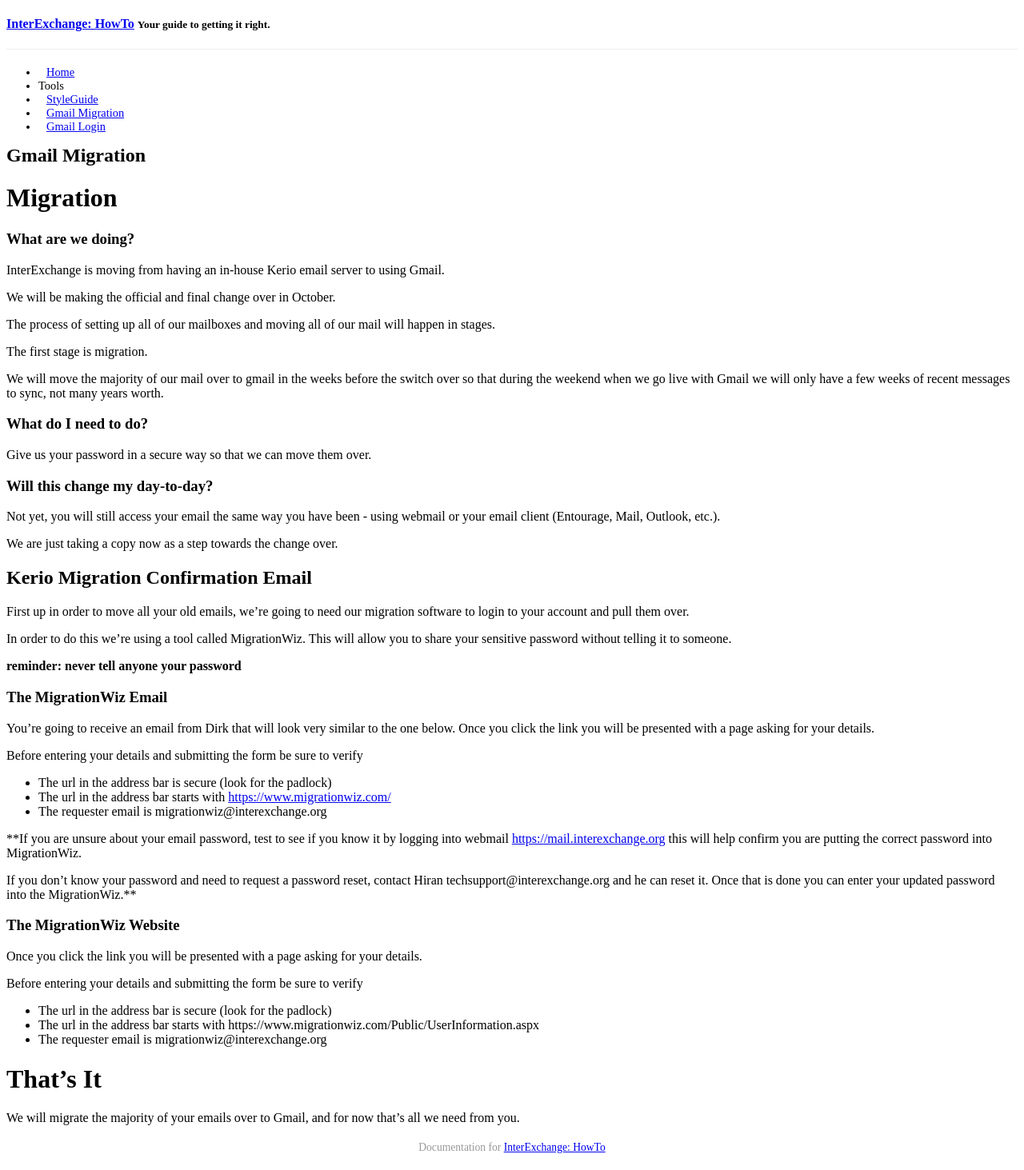
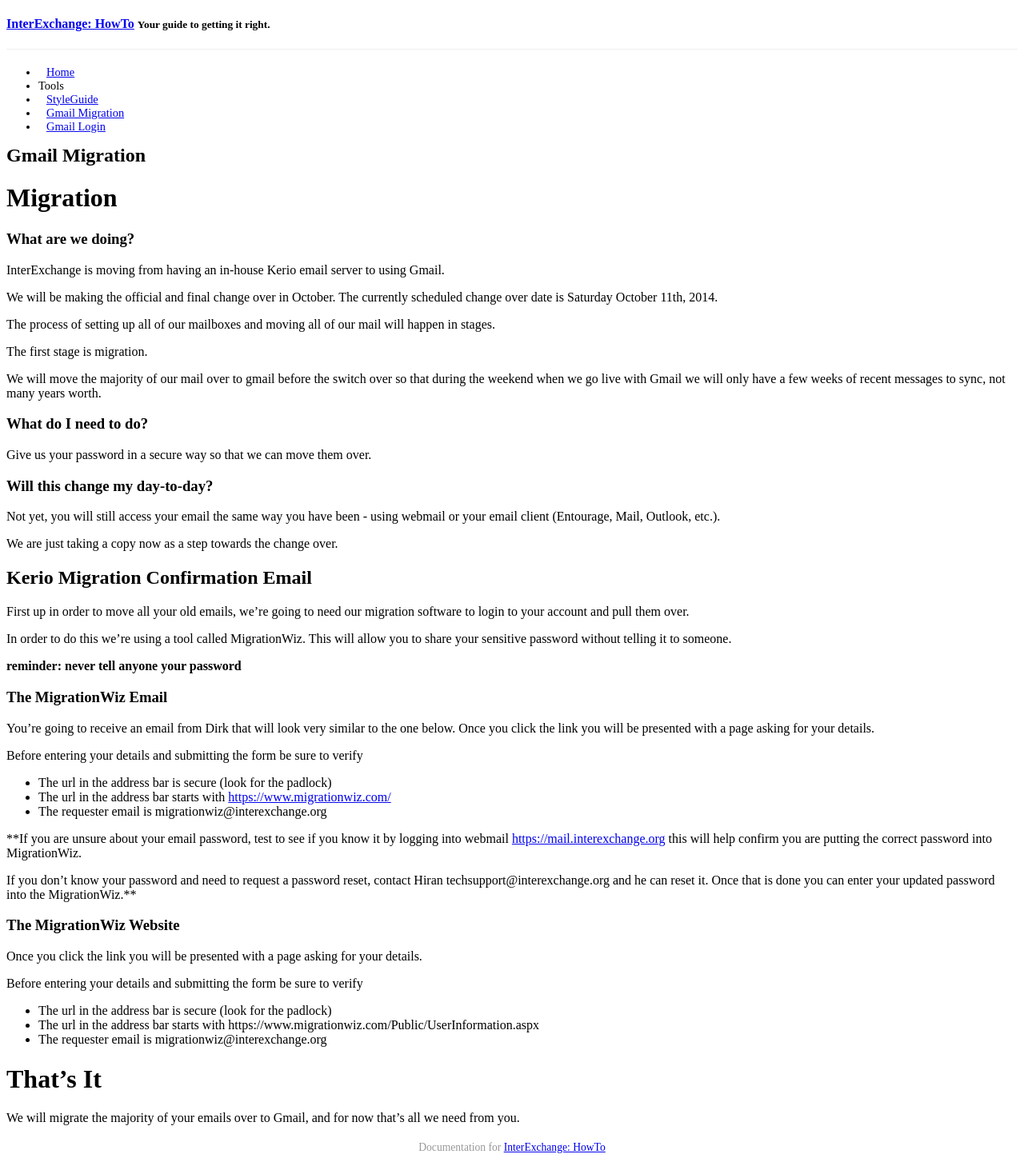
Before and after one commit to acohen/howto, a Jekyll site: the page built from _posts/2014-09-23-gmail-migration.md, in a window 1280 px wide. Shown: the whole page at 80% size. Built offline with Jekyll 4.4.1, drawn with Linux system fonts in a browser that asks for light colours; Markdown is read by kramdown in place of the engine named in the settings; a style sheet for code colours, icons or effects is not loaded.

Commit message:
Added dates

```diff
--- a/_posts/2014-09-23-gmail-migration.md
+++ b/_posts/2014-09-23-gmail-migration.md
@@ -11,14 +11,13 @@ date: 2014-09-23 18:19:32
 
 InterExchange is moving from having an in-house Kerio email server to using Gmail.
 
-We will be making the official and final change over in October.
+We will be making the official and final change over in October. The currently scheduled change over date is Saturday October 11th, 2014.
 
 The process of setting up all of our mailboxes and moving all of our mail will happen in stages.
 
 The first stage is migration.
 
-We will move the majority of our mail over to gmail in the weeks before the switch over so that during the
-weekend when we go live with Gmail we will only have a few weeks of recent messages to sync, not many years worth.
+We will move the majority of our mail over to gmail before the switch over so that during the weekend when we go live with Gmail we will only have a few weeks of recent messages to sync, not many years worth.
 
 ### What do I need to do?
 
@@ -52,7 +51,8 @@ Before entering your details and submitting the form be sure to verify
 **If you are unsure about your email password, test to see if you know it by logging into webmail
 [https://mail.interexchange.org](https://mail.interexchange.org) this will help confirm you are putting the correct password into MigrationWiz.
 
-If you don't know your password and need to request a password reset, contact Hiran techsupport@interexchange.org and he can reset it. Once that is done you can enter your updated password into the MigrationWiz.**
+If you don't know your password and need to request a password reset, contact Hiran techsupport@interexchange.org and he can reset it.
+Once that is done you can enter your updated password into the MigrationWiz.**
 
 ### The MigrationWiz Website
 
```
